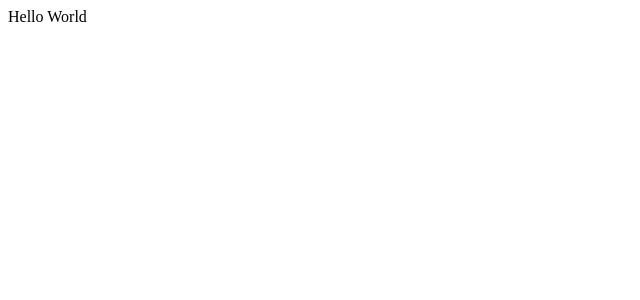
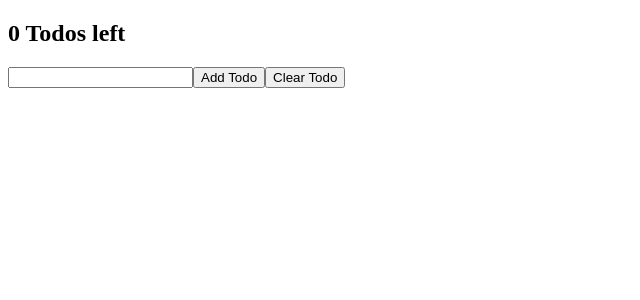
Before and after one commit to steve-kim-96/Personal-Learning, a React (Create React App) app in the folder TODO/: page / in a window 1280 px wide. Shown: the top 300 px of the page, without its empty margins (0-640 px from the left). Built offline with nearby package versions, Linux system fonts and the light colour scheme; the HTML template or start-up script is replaced by a standard one.

Commit message:
update todo list up to useref hook

```diff
--- /dev/null
+++ b/TODO/lib/todo.tsx
@@ -0,0 +1,7 @@
+interface todo {
+  id?: number,
+  name: string,
+  complete: true | false
+}
+
+export default todo
--- a/TODO/src/App.tsx
+++ b/TODO/src/App.tsx
@@ -1,9 +1,13 @@
-import React from 'react';
+import TodoForm from './components/TodoForm';
+import TodoList from './components/TodoList';
+import React, { useState } from 'react';
 
-function App () {
+function App() {
+  const [todos, setTodos] = useState([])
   return (
     <div className="App">
-      Hello World
+      <TodoForm />
+      <TodoList items={todos} />
     </div>
   );
 }
--- /dev/null
+++ b/TODO/src/components/TodoForm.tsx
@@ -0,0 +1,25 @@
+import todoList from '../../lib/todo'
+import React, { useRef, useState } from 'react'
+
+export default function TodoForm() {
+  const inputField = React.useRef() as React.MutableRefObject<HTMLInputElement>;
+  const [todos, setTodos] = useState([])
+
+  function todoSubmit (e: React.MouseEvent<HTMLButtonElement>) {
+    const name = inputField.current.value
+    if (!name) return
+    setTodos(prevTodos => {
+      return [...prevTodos, {id: 1, name: name, complete: false}]
+    })
+  }
+  return (
+    <div>
+      <h2>0 Todos left</h2>
+      <input ref={inputField} type="text"/>
+      <button onClick={todoSubmit}>Add Todo</button>
+      <button>Clear Todo</button>
+    </div>
+  )
+}
+
+// Don't know how to set the todos this way
--- /dev/null
+++ b/TODO/src/components/TodoList.tsx
@@ -0,0 +1,20 @@
+import TodoListItem from './TodoListItem'
+import todoList from '../../lib/todo'
+import React from 'react'
+
+interface Props {
+  items?: todoList[]
+}
+
+
+export default function TodoList({ items = [] }: Props) {
+  return (
+    <div>
+      {items.map(({ id, name, complete }) => (
+        <TodoListItem key={id} id={id} name={name} complete={complete} />
+      ))}
+    </div>
+  )
+}
+
+// todoList is a list of todo objects
--- /dev/null
+++ b/TODO/src/components/TodoListItem.tsx
@@ -0,0 +1,11 @@
+import todoListItem from '../../lib/todo'
+import React from 'react'
+
+export default function TodoListItem({ name, complete }: todoListItem) {
+  return (
+    <div>
+      {name}
+      <input type="checkbox" checked={complete}/>
+    </div>
+  )
+}
```
